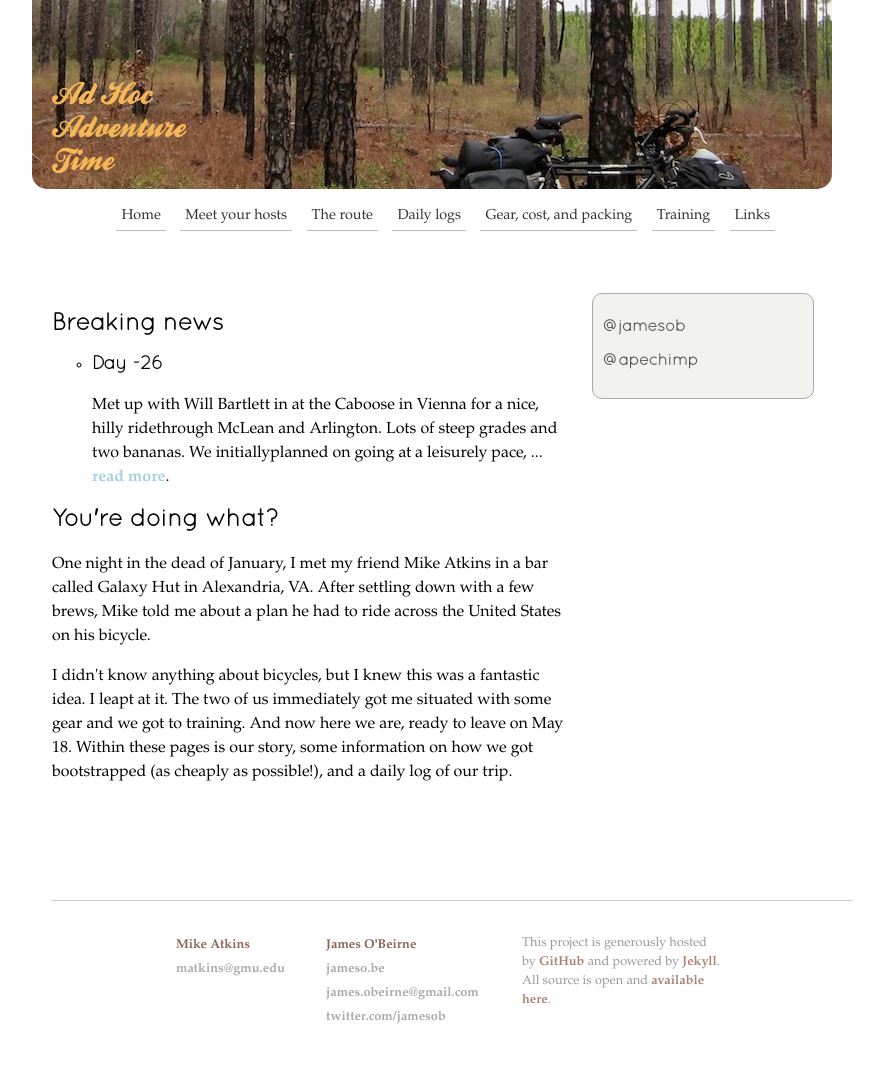
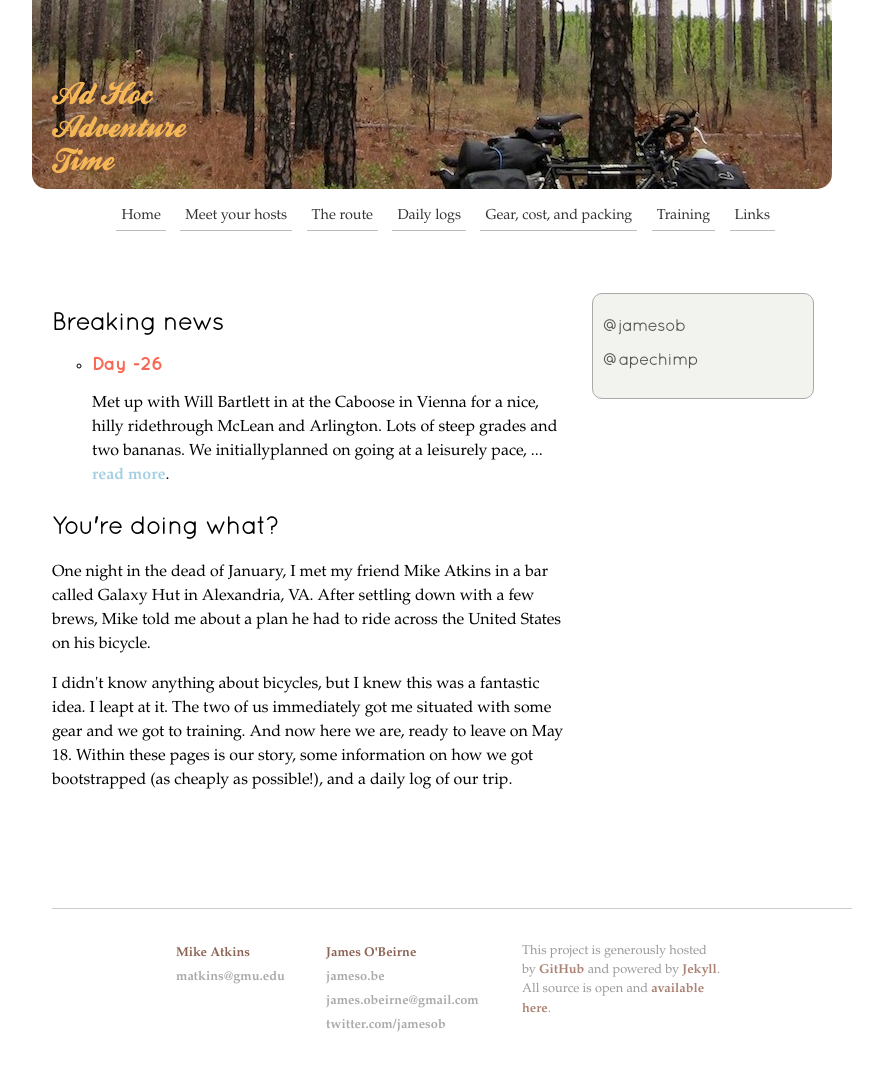
Before and after one commit to jamesob/biketrip, a Jekyll site: the page built from index.html, in a window 1280 px wide. Shown: the whole page, without its empty margins (208-1091 px from the left). Built offline with Jekyll 4.4.1, drawn with Linux system fonts in a browser that asks for light colours.

Commit message:
more readable index

```diff
--- a/css/layout.css
+++ b/css/layout.css
@@ -78,6 +78,14 @@ h1, h2, h3, h4 {
   margin-bottom: 5px;
 }
 
+/* index */
+
+div#news {
+	margin-bottom: 30px
+}
+
+/* bios */
+
 #bios {
   width: 580px;
   margin-left: auto;
@@ -95,6 +103,8 @@ h1, h2, h3, h4 {
 #mike-bio {
   text-align: right;
 }
+
+/* route */
 
 #regularMap {
   width: 400px;
--- a/css/presentation.css
+++ b/css/presentation.css
@@ -11,12 +11,10 @@
   src: url("/fonts/ballpark.ttf");
 }
 
-/*
 @font-face {
   font-family: "QuicksandBold";
   src: url("/fonts/Quicksand_Bold.otf");
 }
-*/
 
 @font-face {
   font-family: "Quicksand";
@@ -58,6 +56,16 @@ h1 {
 
 ul {
   list-style-type: circle;
+}
+
+#news ul h3, #news ol h3 {
+	margin-top: 5px;
+	margin-bottom: 5px;
+}
+
+#news h3 a {
+	font-family: "QuicksandBold";
+  color: #F86955;
 }
 
 ol, ul {
--- a/index.html
+++ b/index.html
@@ -3,20 +3,23 @@ layout: withSidebar
 title: Ad Hoc Adventure Time
 ---
 
+<div id="news">
     <h2>Breaking news</h2>
 
     <ul class="daily-posts">
       {% for post in site.categories.daily limit:3 %}
       <li>
-    <h3>{{ post.title }}</h3>
+      <h3><a href="{{ post.url }}">{{ post.title }}</a></h3>
         <div class="dayDescription">
-      <p>{{ post.content | strip_newlines | truncate: 200 }}
+          {{ post.content | strip_newlines | truncate: 200 }}
           <b><a href="{{ post.url }}">read more</a></b>.
         </div>
       </li>
       {% endfor %}
     </ul>
+</div>
 
+<div id="introText">
     <h2>You're doing what?</h2>
 
     <p>One night in the dead of January, I met my friend Mike Atkins in a bar
@@ -25,7 +28,8 @@ Mike told me about a plan he had to ride across the United States on his
     bicycle.
 
     <p>I didn't know anything about bicycles, but I knew this was a fantastic
-idea. I leapt at it. The two of us immediately got me situated with some gear
-and we got to training. And now here we are, ready to leave on May 18. Within
-these pages is our story, some information on how we got bootstrapped (as
-cheaply as possible!), and a daily log of our trip.
+    idea. I leapt at it. The two of us immediately got me situated with some
+    gear and we got to training. And now here we are, ready to leave on May
+    18. Within these pages is our story, some information on how we got
+    bootstrapped (as cheaply as possible!), and a daily log of our trip.
+</div>
```
Also changed, not shown: posts/-26.md (+1 -1 lines). Lines whose indentation alone changed are shown as unchanged.
